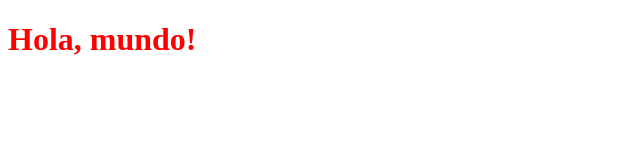
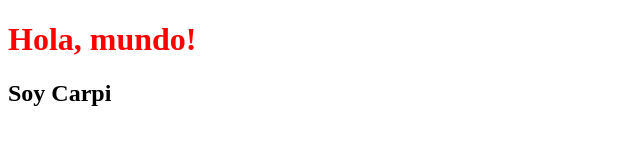
Before and after one commit to carpicoder/57970-clase-11, a plain HTML site: page index.html in a window 1280 px wide. Shown: the whole page, without its empty margins (0-640 px from the left). Drawn offline with Linux system fonts and the light colour scheme.

Commit message:
Agregué un subtítulo

```diff
--- a/index.html
+++ b/index.html
@@ -10,5 +10,7 @@
 
     <h1>Hola, mundo!</h1>
 
+    <h2>Soy Carpi</h2>
+
 </body>
 </html>
```
